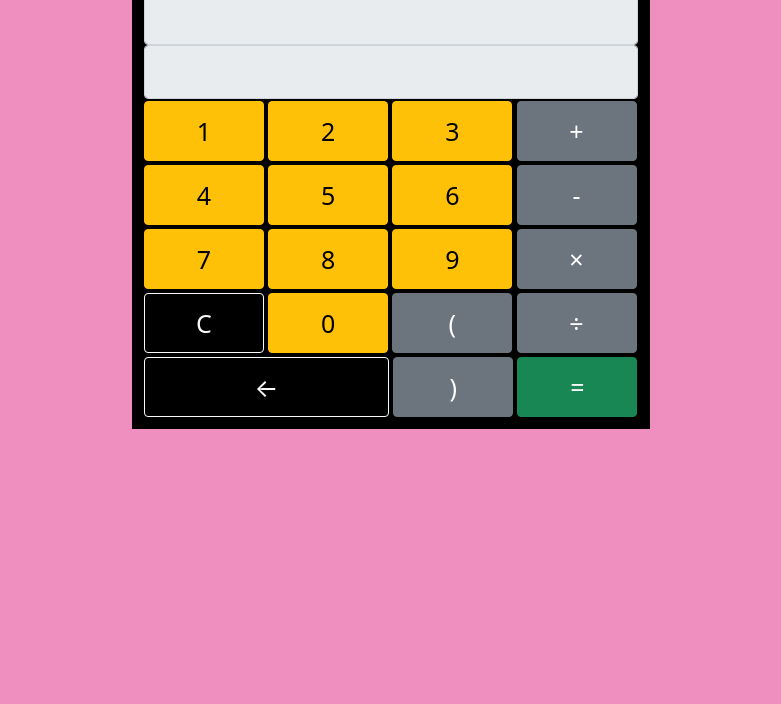
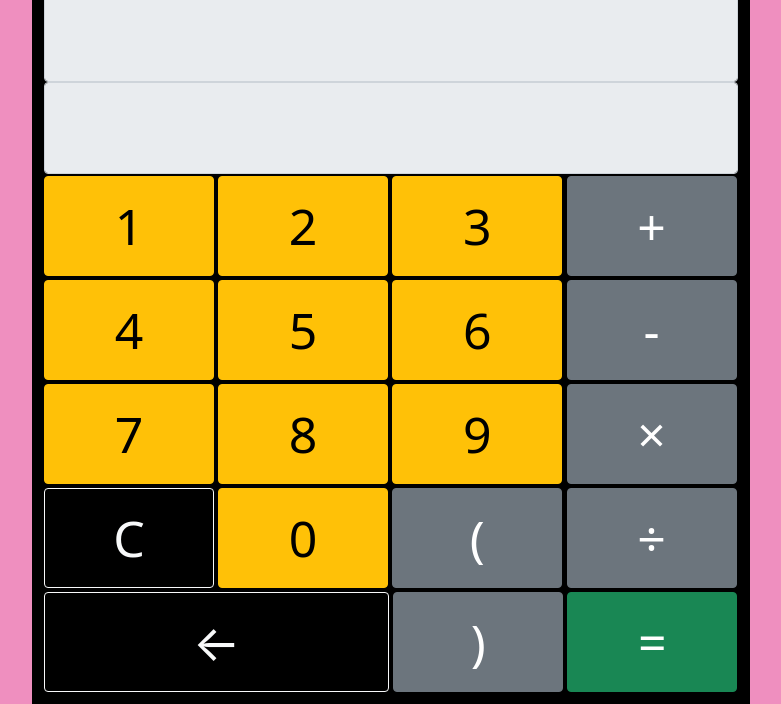
Before and after one commit to tatianakharitonovich/CALCULATOR, a plain HTML site: page index.html in a window 1280 px wide. Shown: the part 116-820 px from the top of the page, without its empty margins (249-1030 px from the left). Drawn offline with nearby package versions, Linux system fonts and the light colour scheme.

Commit message:
Update style.css

```diff
--- a/style.css
+++ b/style.css
@@ -3,7 +3,7 @@ body {
 	background-color: black;
 }
 .container {
-	width: 518px !important;
+	width: 718px !important;
 	margin-top: 50px;
 	background-color: black;
 	padding: 10px;
@@ -16,16 +16,16 @@ body {
 
 input {
 	text-align: right;
-	font-size: 27px !important;
+	font-size: 52px !important;
 }
 
 .btn {
-	width: 120px;
-	height: 60px;
-	font-size: 25px !important;
+	width: 170px;
+	height: 100px;
+	font-size: 50px !important;
 	margin: 2px 0 2px 0;
 }
 
 .btn-larg {
-	width: 245px;
+	width: 345px;
 }
```
